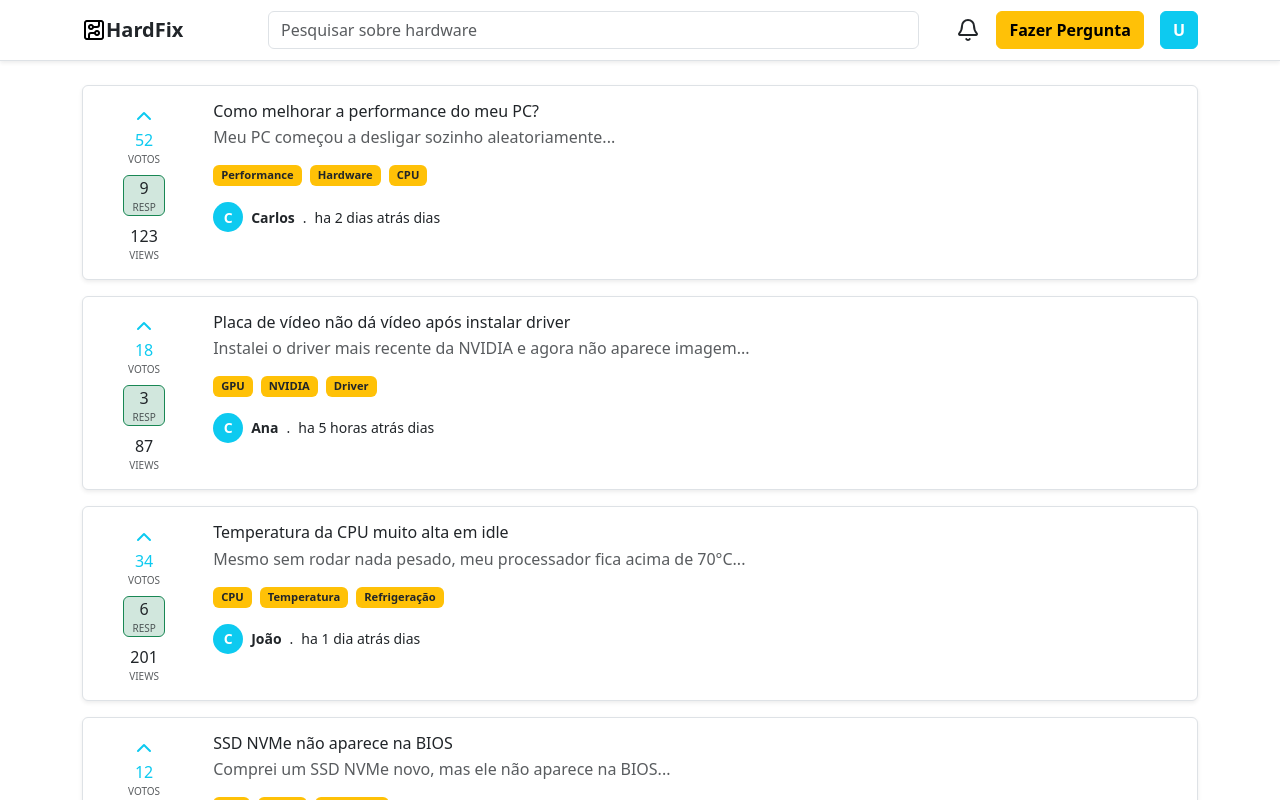
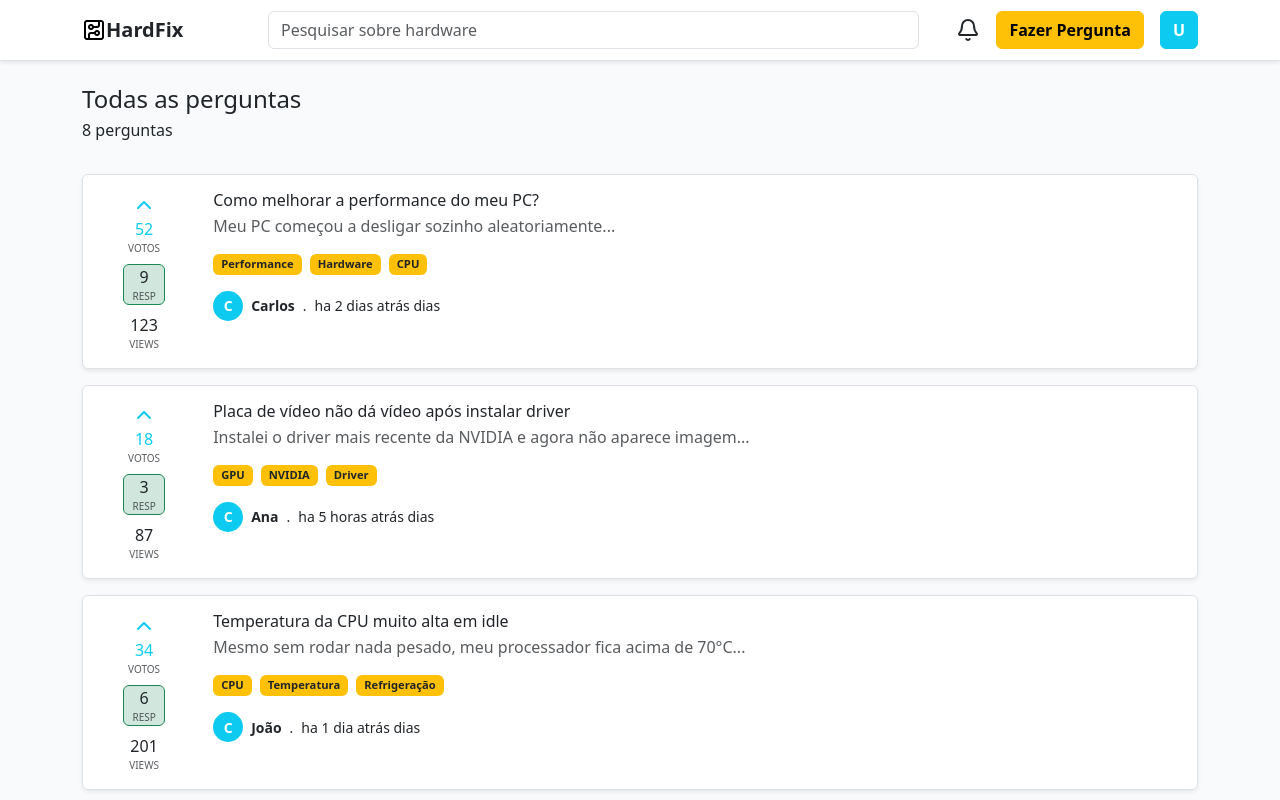
Before and after one commit to AurianN289/HardFix, a React (Create React App) app in the folder front/: page /home in a window 1280 px wide. Shown: the top 800 px of the page. Built offline with nearby package versions, Linux system fonts and the light colour scheme.

Commit message:
Adiciona detalhe de design à pagina home
adiciona um detalhe à pagina home que contem a quantidade de perguntas feitas na comunidade

```diff
--- a/front/src/pages/home.js
+++ b/front/src/pages/home.js
@@ -1,4 +1,5 @@
 import 'bootstrap/dist/css/bootstrap.min.css';
+import '../styles/home.css';
 
 import Header from '../components/header';
 import QuestionCard from '../components/questionCard';
@@ -96,10 +97,16 @@ function Home() {
 ];
 
     return (
-        <div>
+        <div className='home'>
             <Header />
 
             <div className='container d-flex flex-column gap-3 mt-4'>
+                <div>
+                  <h2 className='fs-4 mb-1'> Todas as perguntas </h2>
+                  <p> {questions.length} perguntas </p>
+                </div>
+
+
                 {questions.map((q, index) => (
                 <QuestionCard key={q.id} {...q} index={index} />
                 ))}
--- /dev/null
+++ b/front/src/styles/home.css
@@ -0,0 +1,3 @@
+.home {
+    background-color: #F9FAFB;
+}
```
